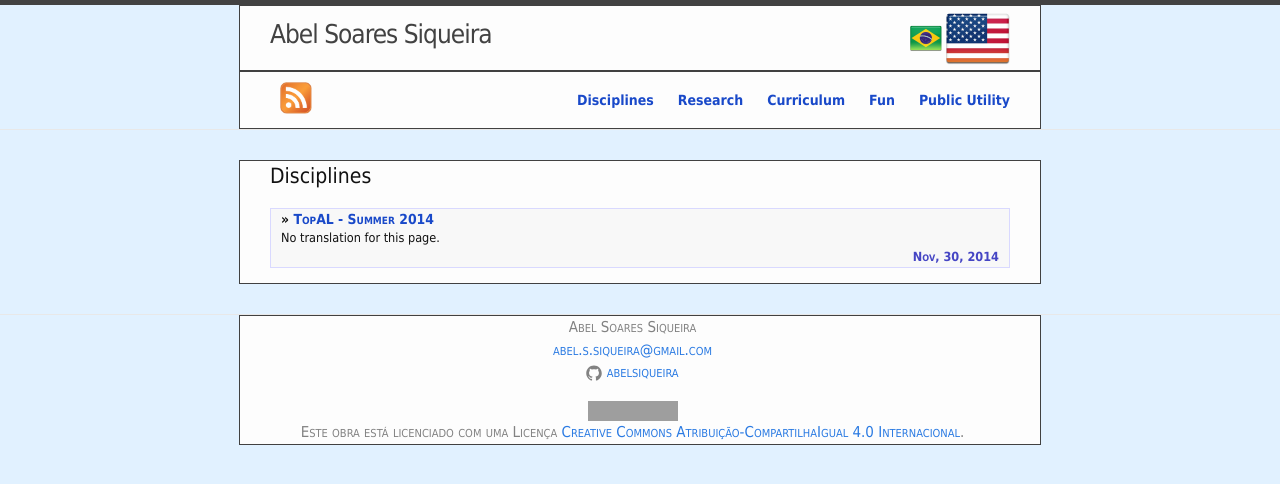
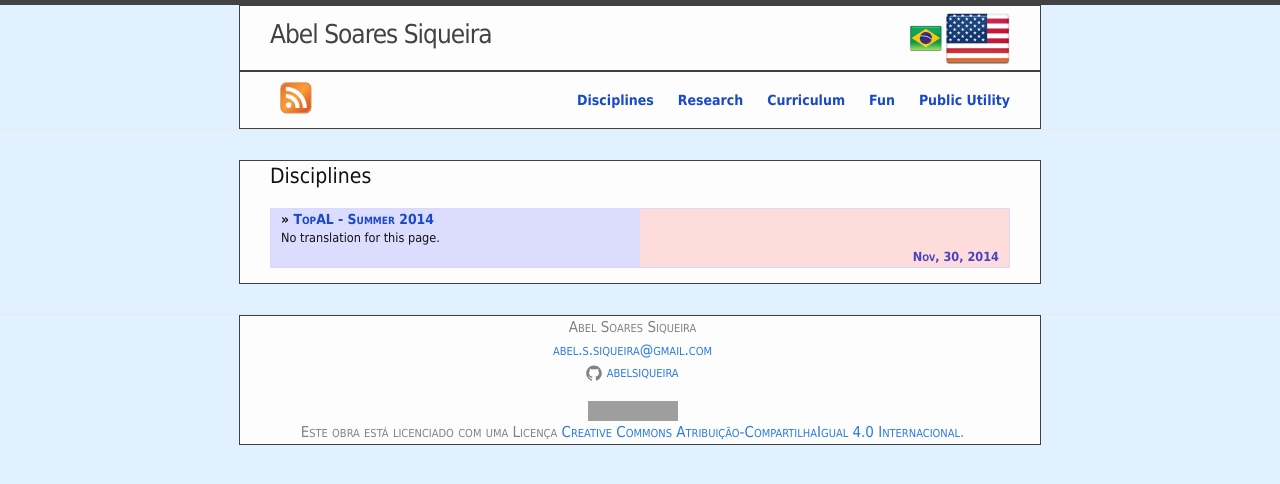
Before and after one commit to abelsiqueira/abelsiqueira.github.io-old, a Jekyll site: the page built from _posts/en/1900-01-01-disciplines.html, in a window 1280 px wide. Shown: the top 484 px of the page. Built offline with Jekyll 4.4.1, drawn with Linux system fonts in a browser that asks for light colours; grey boxes are pictures that could not be loaded.

Commit message:
Update first page way to show posts

```diff
--- a/_includes/excerpt.html
+++ b/_includes/excerpt.html
@@ -1,6 +1,7 @@
 {% if post.categories[0] %}
 {% assign cat = post.categories[0] %}
-<div class="excerpt">
+
+<div class="excerpt-{{post.lang}}">
   <strong> &raquo;
     <a href="{{ post.url | prepend: site.baseurl }}"> {{ post.title }}</a>
     {% if page.name == "index" %}
--- a/_sass/_layout.scss
+++ b/_sass/_layout.scss
@@ -250,23 +250,42 @@
     list-style-type: none;
 }
 
-.excerpt {
+.excerpt-en {
+  background-image: linear-gradient(90deg, rgb(220,220,255) 50%,
+    rgb(255,220,220) 50%);
+}
+
+.excerpt-br {
+  background-image: linear-gradient(90deg, rgb(220,255,220) 50%,
+    rgb(255,255,220) 50%);
+}
+
+.excerpt-en, .excerpt-br {
   padding: 0px 10px;
   margin: 10px 0px;
-  background-color: $excerpt-color;
   border-width: 1px 1px 1px 1px;
   border-style: solid;
   border-color: $border-color-alt;
   font-size: 0.9em;
 }
 
-.excerpt strong {
+.excerpt-en strong, .excerpt-br strong {
   font-variant: small-caps;
   font-size: 1.1em;
 }
 
-.excerpt a, a:hover, a:visited {
+.excerpt-en a, .excerpt-br a, a:hover, a:visited {
   color: $link-color;
+}
+
+.col-left {
+  width: 49%;
+  float: left;
+}
+
+.col-right {
+  width: 49%;
+  float: right;
 }
 
 .excerpt-date {
```
Also changed, not shown: _posts/br/1900-01-01-index.html (+10 -2 lines), _posts/en/1900-01-01-home.html (+10 -2 lines).
